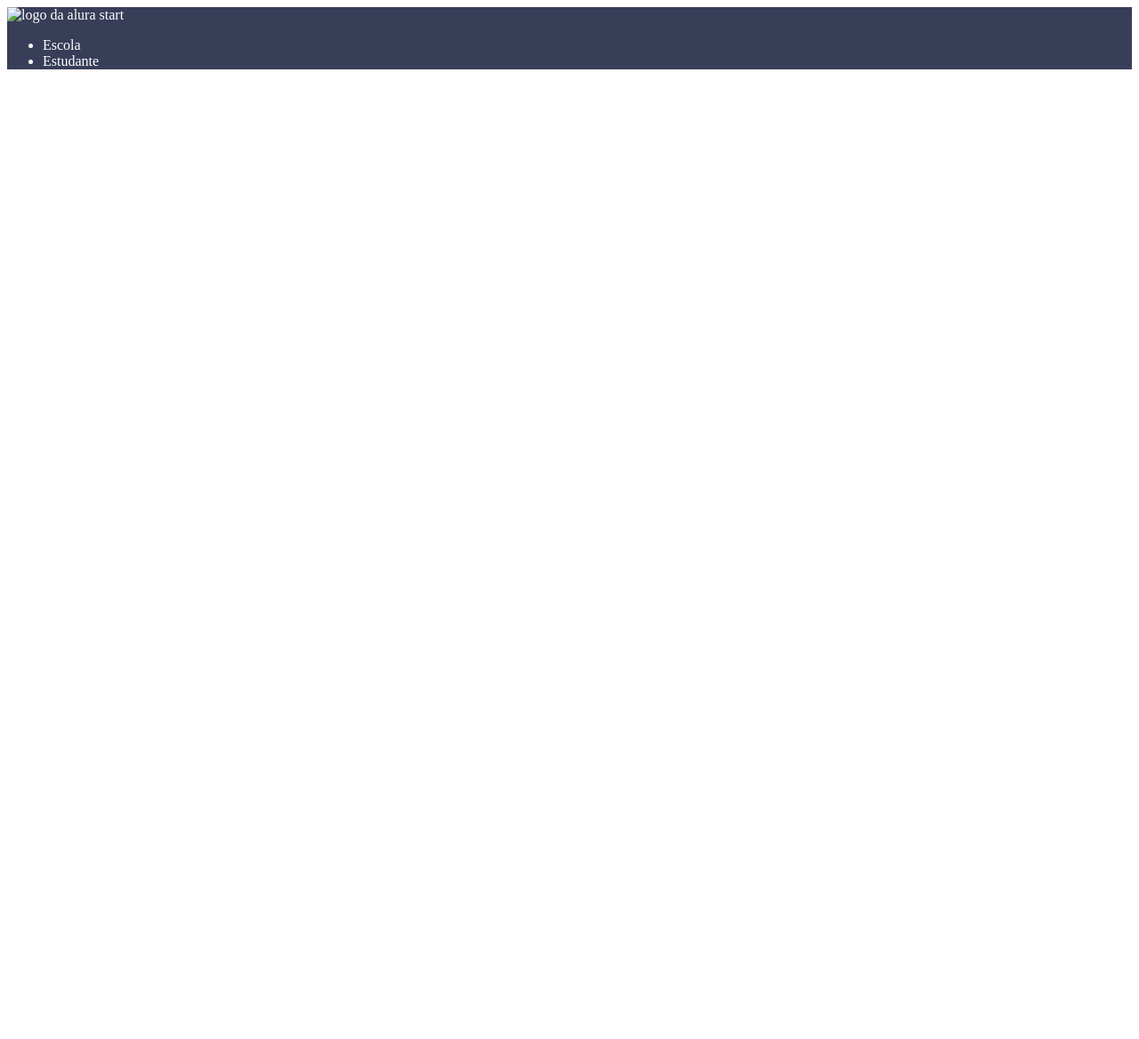
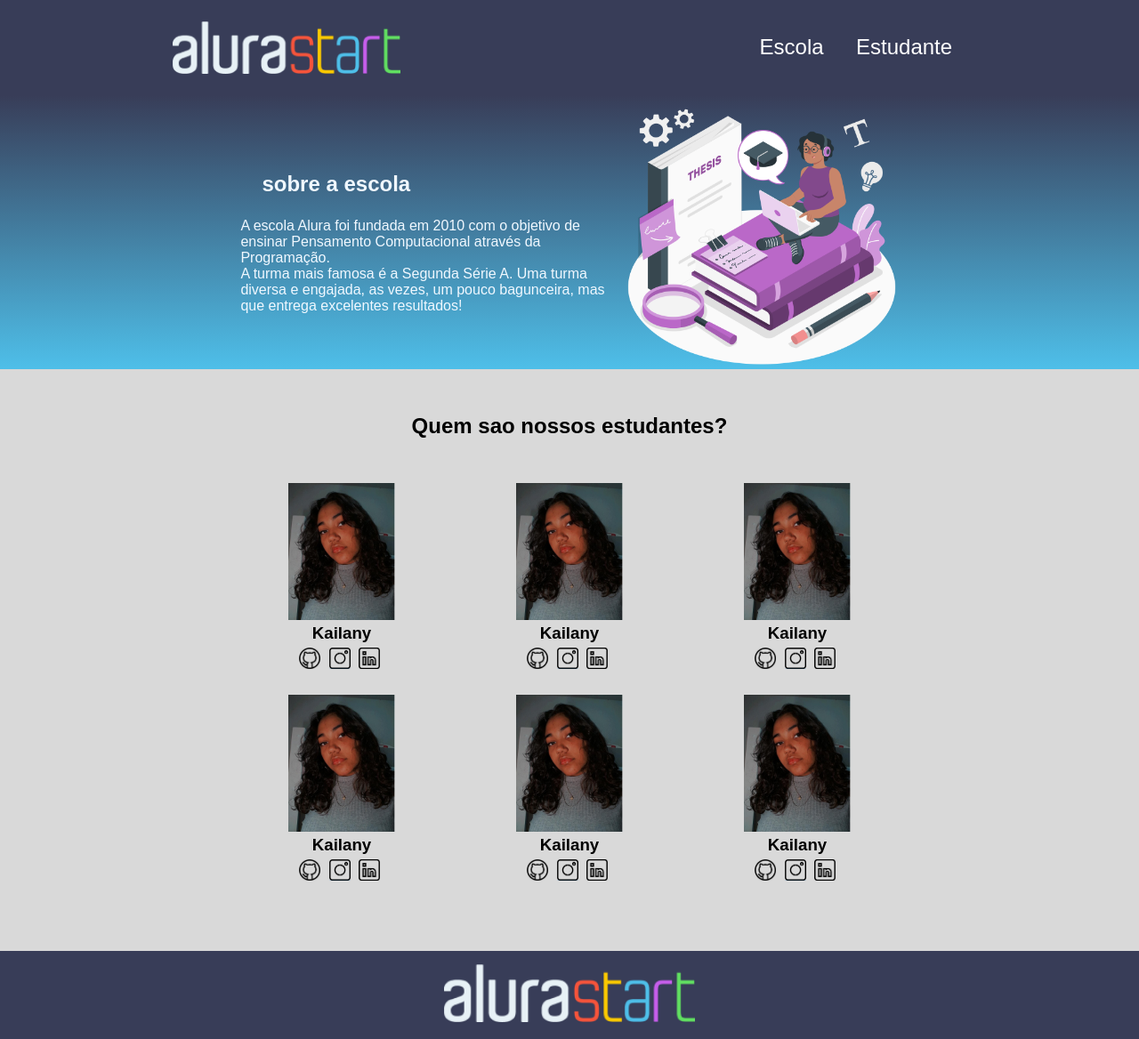
Before and after one commit to kaivict/site-escola, a plain HTML site: page index.html in a window 1280 px wide. Shown: the whole page at 89% size. Before the commit the page ends 800 px from the top, so only its background shows below. Drawn offline with Linux system fonts and the light colour scheme.

Commit message:
site finalizado

```diff
--- a/index.html
+++ b/index.html
@@ -8,13 +8,75 @@
     <link rel="stylesheet" href="style.css">
 </head>
 <body>
-    <header>
-       <img classesrc="alurastart logo 1.png" alt="logo da alura start">
-        <ul>
-            <li>Escola</li>
-            <li>Estudante</li>
+    <header class="cabecalho">
+       <img class="cabecalho-imagem" src="alurastart_logo_1.png" alt="logo da alura start">
+        <ul class="cabecalho-lista">
+            <li class=cabecalho-lista-item>Escola</li>
+            <li class=cabecalho-lista-item>Estudante</li>
         </ul>
     </header>
 
+<section class="escola">
+    <div class="escola-div-conteudo">
+        <h2 class="escola-titulo">sobre a escola</h2>
+        <p class="escola-texto-um">A escola Alura foi fundada em 2010 com o objetivo de ensinar Pensamento Computacional através da Programação.
+        <p class="escola-texto-dois">A turma mais famosa é a Segunda Série A. Uma turma diversa e engajada, as vezes, um pouco bagunceira, mas que entrega excelentes resultados!</p>
+    </div>
+
+<img class="escola-imagem" src="Thesis-amico (1).png" alt="menina estudando">
+</section>
+<section class="estudante">
+    <h2 class="estudante-titulo">Quem sao nossos estudantes?</h2>
+    <div class="estudante-todos">
+        <span></span>
+        <div class="estudante-div">
+            <img class="estudante-imagem" src="images/estudante.jpg" alt="">
+            <h3 class="estudante-nome">Kailany</h3>
+            <a href="https://github.com/kaivict" target="_blank"><img class="estudante-icone" src="incons/github.png" alt="icone github"></a>
+            <a href="https://github.com/kaivict" target="_blank"><img class="estudante-icone" src="incons/insta.png" alt="icone insta"></a>
+            <a href="https://github.com/kaivict" target="_blank"><img class="estudante-icone" src="incons/linkedin.png" alt="icone linkedin"></a>
+        </div>
+        <div class="estudante-div">
+            <img class="estudante-imagem" src="images/estudante.jpg" alt="">
+            <h3 class="estudante-nome">Kailany</h3>
+            <a href="https://github.com/kaivict" target="_blank"><img class="estudante-icone" src="incons/github.png" alt="icone github"></a>
+            <a href="https://github.com/kaivict" target="_blank"><img class="estudante-icone" src="incons/insta.png" alt="icone insta"></a>
+            <a href="https://github.com/kaivict" target="_blank"><img class="estudante-icone" src="incons/linkedin.png" alt="icone linkedin"></a>
+        </div>
+        <div class="estudante-div">
+            <img class="estudante-imagem" src="images/estudante.jpg" alt="">
+            <h3 class="estudante-nome">Kailany</h3>
+            <a href="https://github.com/kaivict" target="_blank"><img class="estudante-icone" src="incons/github.png" alt="icone github"></a>
+            <a href="https://github.com/kaivict" target="_blank"><img class="estudante-icone" src="incons/insta.png" alt="icone insta"></a>
+            <a href="https://github.com/kaivict" target="_blank"><img class="estudante-icone" src="incons/linkedin.png" alt="icone linkedin"></a>
+        </div>
+        <span></span>
+        <span></span>
+        <div class="estudante-div">
+            <img class="estudante-imagem" src="images/estudante.jpg" alt="">
+            <h3 class="estudante-nome">Kailany</h3>
+            <a href="https://github.com/kaivict" target="_blank"><img class="estudante-icone" src="incons/github.png" alt="icone github"></a>
+            <a href="https://github.com/kaivict" target="_blank"><img class="estudante-icone" src="incons/insta.png" alt="icone insta"></a>
+            <a href="https://github.com/kaivict" target="_blank"><img class="estudante-icone" src="incons/linkedin.png" alt="icone linkedin"></a>
+        </div>
+        <div class="estudante-div">
+            <img class="estudante-imagem" src="images/estudante.jpg" alt="">
+            <h3 class="estudante-nome">Kailany</h3>
+            <a href="https://github.com/kaivict" target="_blank"><img class="estudante-icone" src="incons/github.png" alt="icone github"></a>
+            <a href="https://github.com/kaivict" target="_blank"><img class="estudante-icone" src="incons/insta.png" alt="icone insta"></a>
+            <a href="https://github.com/kaivict" target="_blank"><img class="estudante-icone" src="incons/linkedin.png" alt="icone linkedin"></a>
+        </div>
+        <div class="estudante-div">
+            <img class="estudante-imagem" src="images/estudante.jpg" alt="">
+            <h3 class="estudante-nome">Kailany</h3>
+            <a href="https://github.com/kaivict" target="_blank"><img class="estudante-icone" src="incons/github.png" alt="icone github"></a>
+            <a href="https://github.com/kaivict" target="_blank"><img class="estudante-icone" src="incons/insta.png" alt="icone insta"></a>
+            <a href="https://github.com/kaivict" target="_blank"><img class="estudante-icone" src="incons/linkedin.png" alt="icone linkedin"></a>
+        </div>
+    </div>
+</section>
+<footer class="rodape">
+    <img class="rodape-imagem" src="alurastart_logo_1.png" alt="loga alurastart">
+</footer>
 </body>
 </html>
--- a/style.css
+++ b/style.css
@@ -1,8 +1,88 @@
-header{
+*{
+    margin: 0;
+    padding: 0;
+    font-family: 'Poppins', sans-serif;
+}
+
+body{
+    background-color: #D9D9D9 !important;
+}
+
+.cabecalho{
     background-color: #383D58;
     color:  white;
+    display : flex;
+    justify-content: space-around;
+    align-items: center;
+    padding: 24px 0;
+}
+
+.cabecalho-lista-item{
+    display: inline-block;
+    margin: 0 16px;
+    font-size: 24px;
 }
 
 .cabecalho-imagem{
+    width: 20%;
+}
 
+.escola-imagem{
+    width: 25%;
 }
+
+.escola{
+    background-image: linear-gradient(#383D58,#4EBFE9);
+    color: aliceblue;
+    display: flex;
+    justify-content: center;
+    align-items: center;
+    padding: 0 24px;
+}
+
+.escola-div-conteudo{
+    width: 35%;
+}
+
+.escola-titulo{
+    padding: 24px;
+}
+
+.estudante-imagem{
+    width: 120px;
+}
+
+.estudante-nome{
+    margin-bottom: 5px;
+}
+
+.estudante-icone{
+    width: 24px;
+    margin-right: 5px;
+}
+
+.estudante-div{
+    text-align: center;
+    margin-bottom: 25px;
+}
+
+.estudante-titulo{
+    text-align: center;
+    padding: 50px 0;
+}
+
+.estudante-todos{
+    display: grid;
+    grid-template-columns: 20% 20% 20% 20% 20%;
+}
+
+.rodape{
+    text-align: center;
+    background-color: #383D58;
+    margin-top: 50px;
+    padding: 15px;
+}
+
+.rodape-imagem{
+    height: 65px;
+}
```
Also changed, not shown: Thesis-amico (1).png (added), alurastart_logo_1.png (added), images/estudante.jpg (added), incons/github.png (added), incons/insta.png (added), incons/linkedin.png (added).
